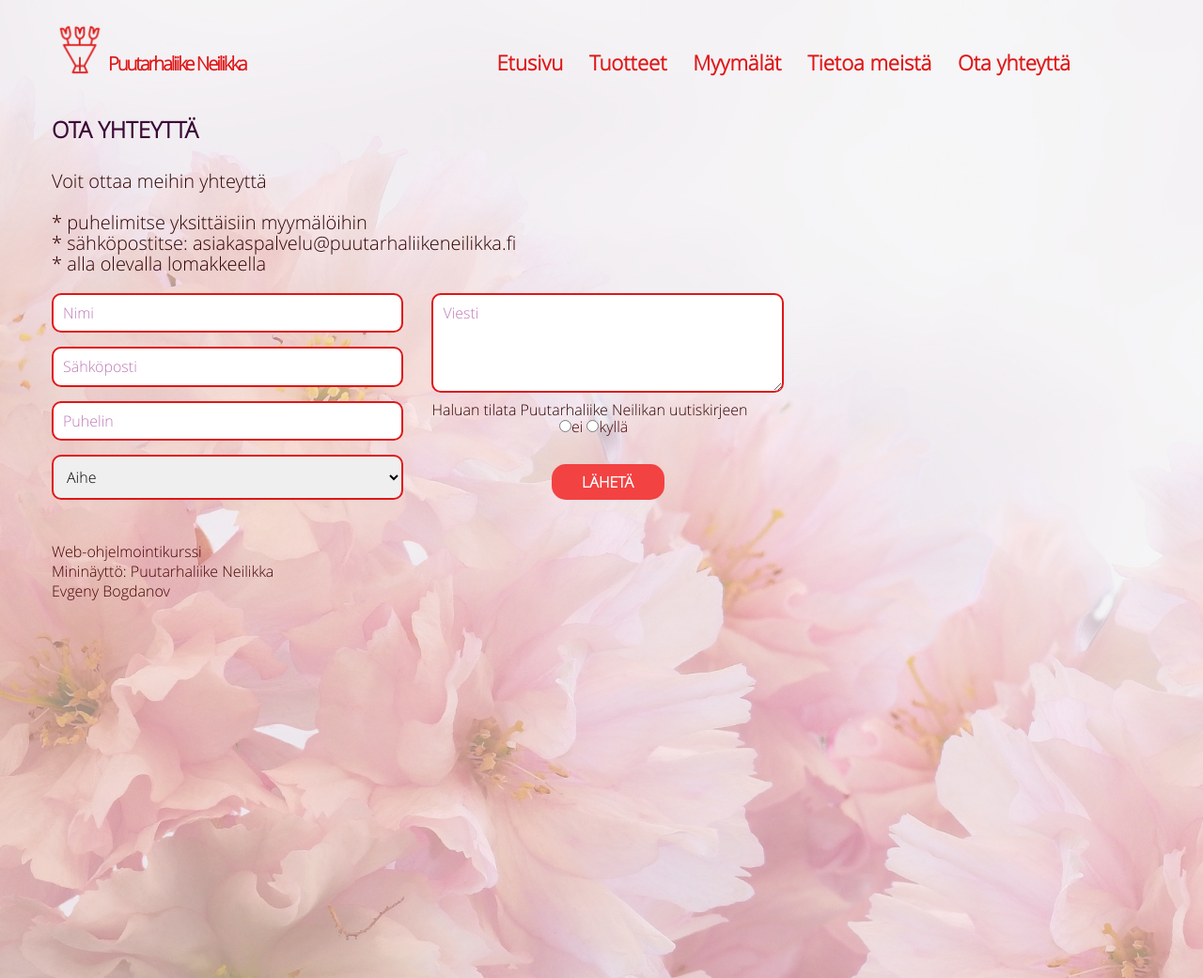
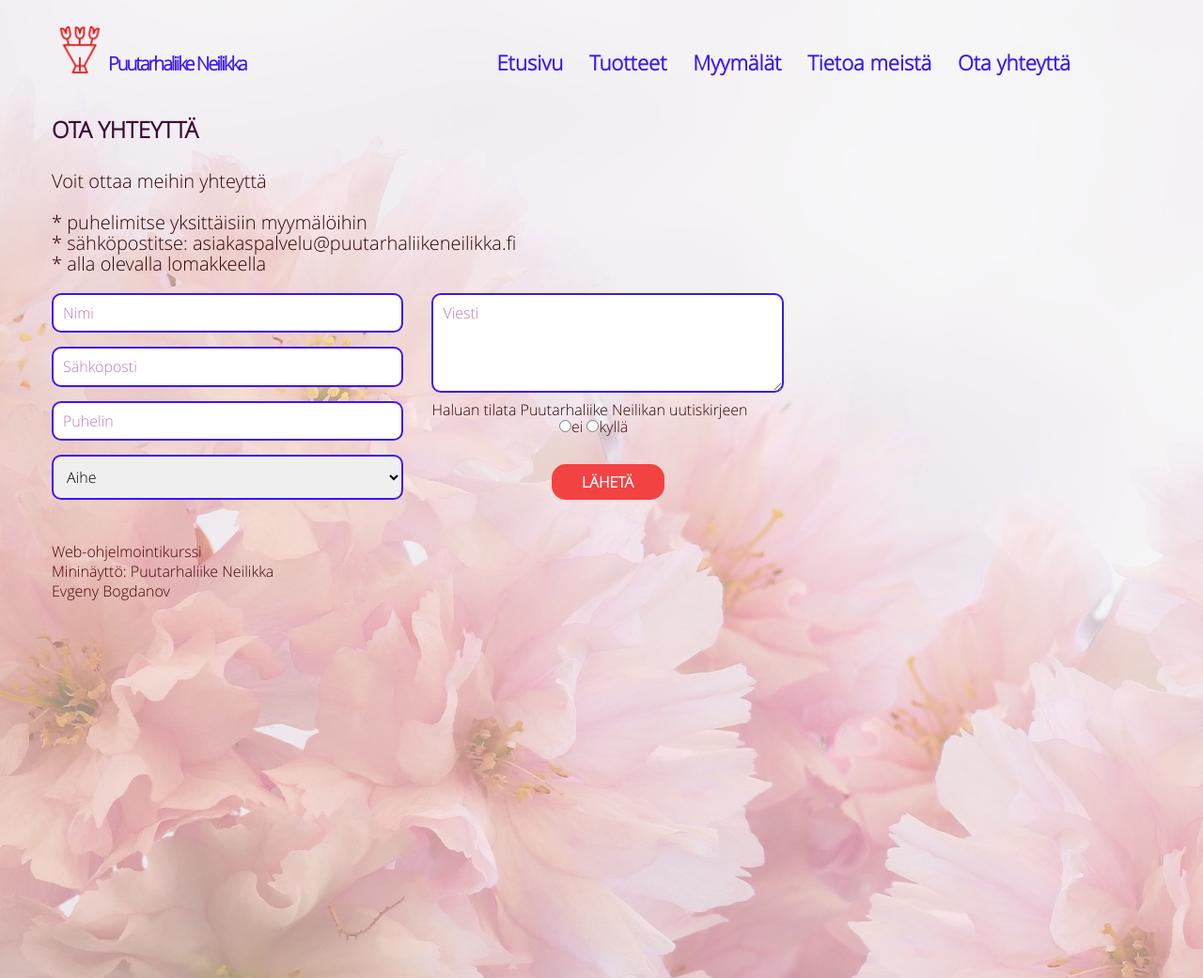
Before and after one commit to evgenyb90/Neilikka-flower-shop, a plain HTML site: page contacts.html in a window 1280 px wide. Shown: the top 1041 px of the page at 94% size. Drawn offline with Linux system fonts and the light colour scheme.

Commit message:
changed color

```diff
--- a/css/style.css
+++ b/css/style.css
@@ -148,7 +148,7 @@ h3  {
 }
 
 .header__container > a {
-    color: #DF1717;
+    color: #3b17ef;
     font-size: 20px;
     line-height: 23px;
     font-weight: 600;
@@ -166,7 +166,7 @@ h3  {
 }
 
 .nav__link {
-    color: #DF1717;
+    color: #3b17ef;
     font-size: larger;
     font-weight: 600;
     font-size: 22px;
@@ -210,7 +210,7 @@ h3  {
 }
 
 .fa-bars {
-    color: #DF1717;
+    color: #3b17ef;
 }
 
 /* footer */
@@ -273,7 +273,7 @@ h3  {
 .form-input, .form-select, .form-textarea {
     border-radius: 10px;
     padding: 10px;
-    border: 2px solid #DF1717;
+    border: 2px solid #3b17ef;
 }
 
 .form-input::placeholder,
```
